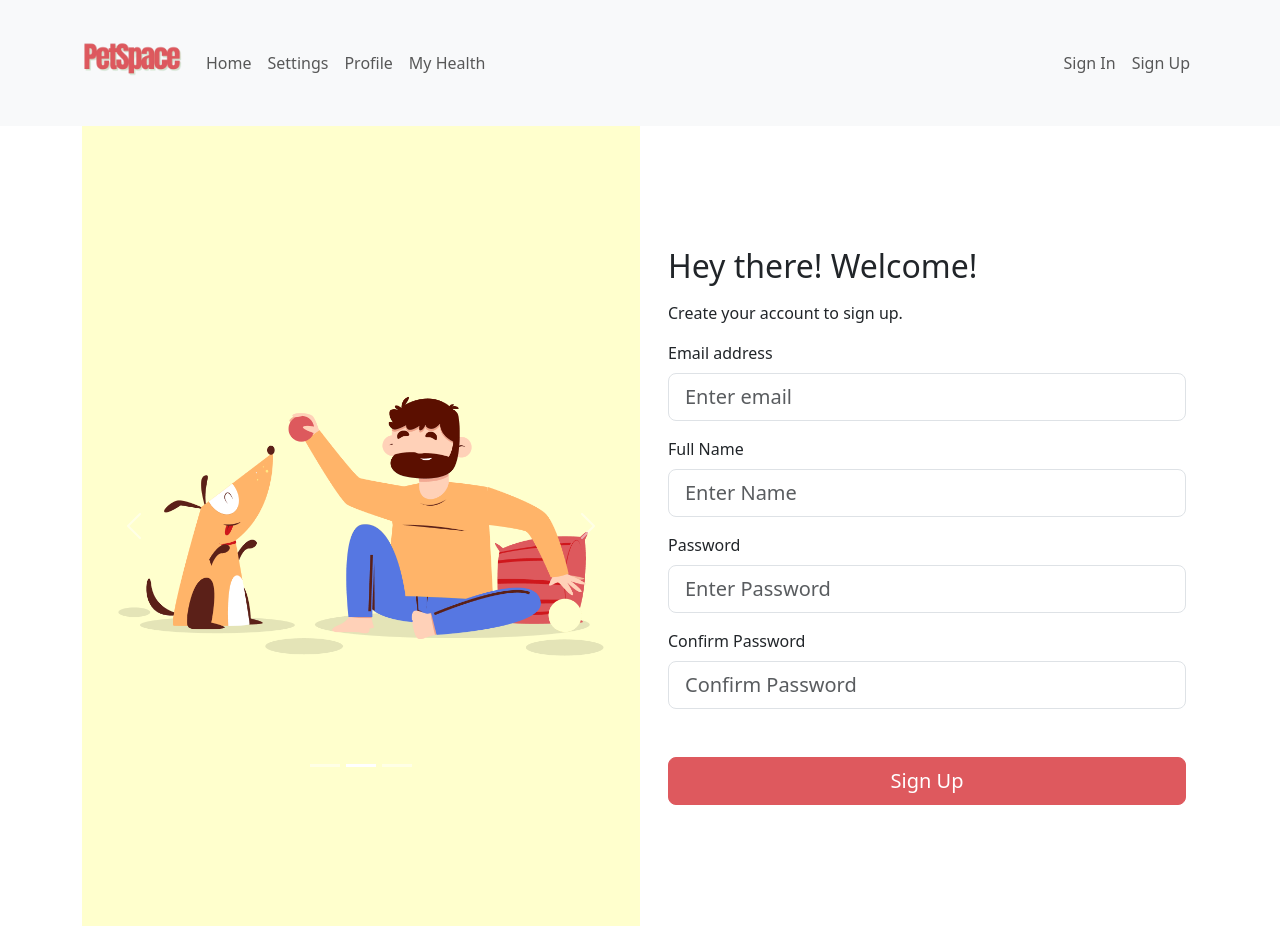
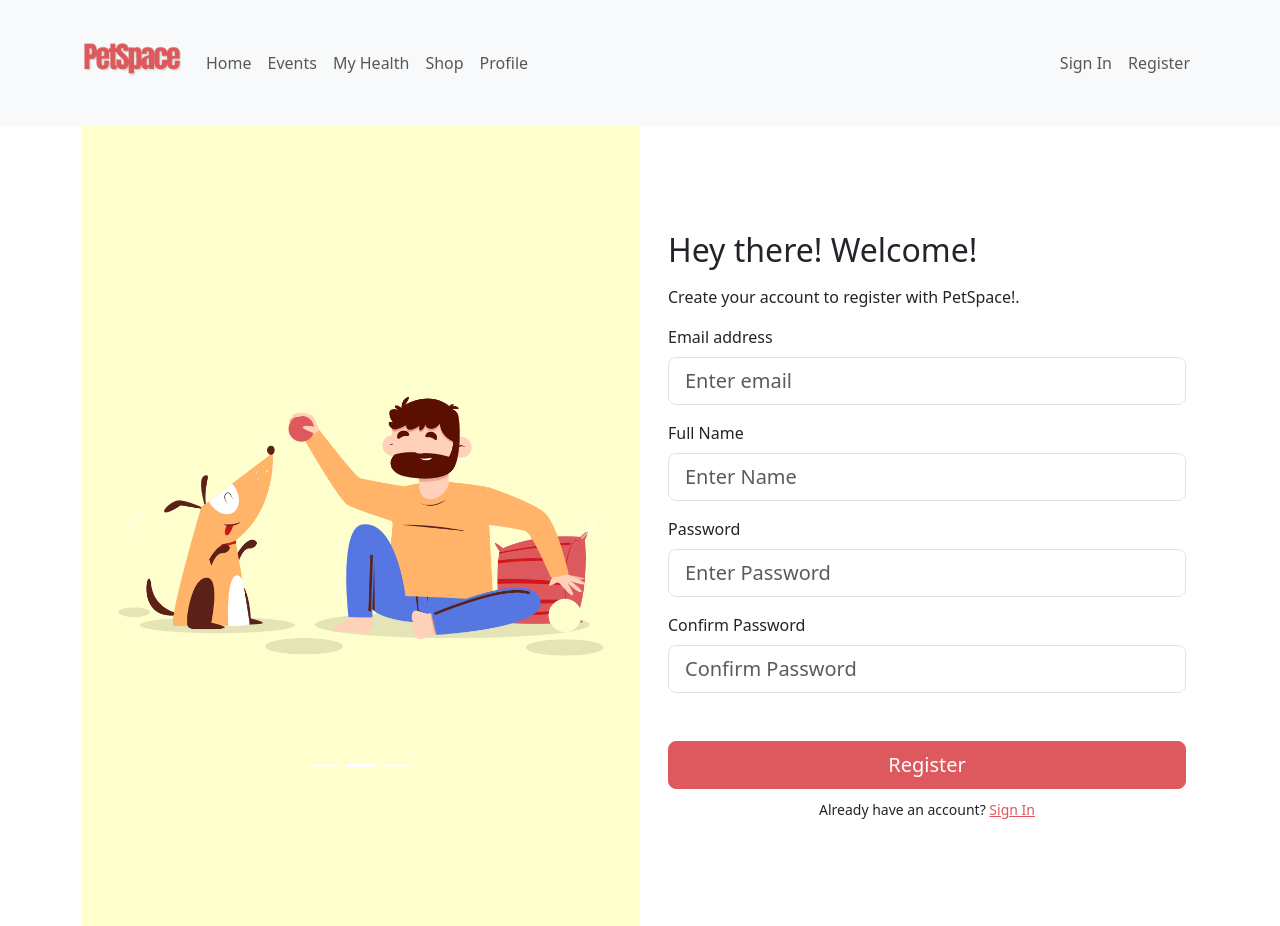
Before and after one commit to SteveSoares0612/petspace-webapp, a React (Create React App) app: page /signup in a window 1280 px wide. Built offline with nearby package versions, Linux system fonts and the light colour scheme.

Commit message:
Changes Pre Database update

```diff
--- a/src/App.js
+++ b/src/App.js
@@ -5,7 +5,7 @@ import { BrowserRouter as Router, Route, Routes } from 'react-router-dom';
 import { Container, Row, Col } from 'react-bootstrap';
 import AppNavbar from './layout/Navbar';
 import Home from './pages/Home';
-import Settings from './pages/Settings';
+import Events from './pages/Events';
 import Profile from './pages/Profile';
 import Health from './pages/Health';
 import SignIn from './pages/signin/Signin';
@@ -21,7 +21,7 @@ const AppRoutes = () => {
         <Col md={12}>
           <Routes>
             <Route path="/" element={isAuthenticated ? <Home /> : <SignIn />} />
-            <Route path="/settings" element={isAuthenticated ? <Settings /> : <SignIn />} />
+            <Route path="/events" element={isAuthenticated ? <Events /> : <SignIn />} />
             <Route path="/profile" element={isAuthenticated ? <Profile /> : <SignIn />} />
             <Route path="/health" element={isAuthenticated ? <Health /> : <SignIn />} />
             <Route path="/signin" element={<SignIn />} />
--- a/src/layout/Navbar.js
+++ b/src/layout/Navbar.js
@@ -30,9 +30,10 @@ function AppNavbar() {
         <Navbar.Collapse id="basic-navbar-nav">
           <Nav className="me-auto"> {/* Align main links to the left */}
             <Nav.Link as={Link} to="/">Home</Nav.Link>
-            <Nav.Link as={Link} to="/settings">Settings</Nav.Link>
+            <Nav.Link as={Link} to="/events">Events</Nav.Link>
+            <Nav.Link as={Link} to="/health">My Health</Nav.Link>
+            <Nav.Link as={Link} to="/profile">Shop</Nav.Link>
             <Nav.Link as={Link} to="/profile">Profile</Nav.Link>
-            <Nav.Link as={Link} to="/health">My Health</Nav.Link>
           </Nav>
 
           {/* Authentication Links on the right */}
@@ -42,7 +43,7 @@ function AppNavbar() {
             ) : (
               <>
                 <Nav.Link as={Link} to="/signin">Sign In</Nav.Link>
-                <Nav.Link as={Link} to="/signup">Sign Up</Nav.Link>
+                <Nav.Link as={Link} to="/signup">Register</Nav.Link>
               </>
             )}
           </Nav>
--- /dev/null
+++ b/src/pages/Events.js
@@ -0,0 +1,26 @@
+// src/components/Settings.js
+import React from 'react';
+import { Container, Row, Col, Card, Button } from "react-bootstrap";
+import { FaChevronRight, FaSearchLocation } from "react-icons/fa";
+
+
+function Events() {
+  return <>
+  <Container className="mt-3 ms-0">
+        <Row>
+          <Col className="d-flex justify-content-between align-items-center">
+            <h2>Events</h2>
+            <a
+              href=""
+              className="d-flex align-items-center link-dark link-underline-opacity-0"
+            >
+              <span className="">see all</span>
+              <FaChevronRight className="ms-1" />
+            </a>
+          </Col>
+        </Row>
+      </Container>
+  </>
+}
+
+export default Events;
--- a/src/pages/Home.js
+++ b/src/pages/Home.js
@@ -1,7 +1,7 @@
 // src/components/Home.js
 import React from "react";
 import { Container, Row, Col, Card, Button } from "react-bootstrap";
-import { FaChevronRight, FaSearchLocation } from "react-icons/fa"; // Import the right chevron icon
+import { FaChevronRight, FaSearchLocation } from "react-icons/fa";
 
 import dog1 from "../assets/images/dog1.jpg";
 import dog2 from "../assets/images/dog2.jpg";
--- a/src/pages/SignUp.js
+++ b/src/pages/SignUp.js
@@ -1,12 +1,20 @@
 import React, { useState } from "react";
-import { Container, Button, Row, Col, Carousel, Form, Alert } from 'react-bootstrap';
-import { useNavigate } from 'react-router-dom';
-import { useAuth } from '../context/AuthContext'; // Assuming you have a useAuth hook for signing up
+import {
+  Container,
+  Button,
+  Row,
+  Col,
+  Carousel,
+  Form,
+  Alert,
+} from "react-bootstrap";
+import { useNavigate } from "react-router-dom";
+import { useAuth } from "../context/AuthContext"; // Assuming you have a useAuth hook for signing up
 
 import image1 from "../assets/images/CarouselImage1.png";
 import image2 from "../assets/images/CarouselImage2.png";
 import image3 from "../assets/images/CarouselImage3.png";
-import './signin/signIn.css';
+import "./signin/signIn.css";
 
 const SignUp = () => {
   const [email, setEmail] = useState("");
@@ -16,13 +24,18 @@ const SignUp = () => {
   const [error, setError] = useState("");
   const [loading, setLoading] = useState(false); // Loading state for button
   const navigate = useNavigate();
-  const { signUp } = useAuth(); // Assume signUp comes from useAuth
+  const { signUp, authError } = useAuth(); // Assume signUp comes from useAuth
 
   const handleSignUp = async (e) => {
     e.preventDefault();
     setError("");
 
-    const specialCharacterRegex = /[!@#$%^&*(),.?":{}|<>]/;
+    const specialCharacterRegex =
+      /^(?=.*[!@#$%^&*(),.?{}|<>])(?=.*[^":])[\s\S]{8,}$/;
+
+    if (authError) {
+      setError(authError);
+    }
 
     // Basic validation
     if (!email) {
@@ -42,20 +55,27 @@ const SignUp = () => {
       return;
     }
     if (!specialCharacterRegex.test(password)) {
-      setError("Password must contain at least one special character.");
+      setError(
+        "Password must contain at least one special character. (eg: #,@,$,!)"
+      );
       return;
     }
 
     // Call the sign-up API function (placeholder)
     try {
-      setLoading(true);
-      // await signUp(name, email, password); // Assume this is your signup logic
-      // navigate('/'); // Redirect to home page after sign-up
-      console.log("SIGNED UP")
+      const success = await signUp(name, email, password); // Call the login function
+
+      // Use the success value to determine navigation
+      if (success) {
+        console.log("Registration successful, navigating to home");
+        navigate("/"); // Redirect to home page
+      } else {
+        console.log("Registration failed, not navigating");
+      }
     } catch (error) {
-      setError("Failed to sign up. Please try again.");
+      console.error("Registration failed: ", error);
     } finally {
-      setLoading(false);
+      setLoading(false); // Reset loading state
     }
   };
 
@@ -69,25 +89,13 @@ const SignUp = () => {
         >
           <Carousel fade="true">
             <Carousel.Item>
-              <img
-                className="d-block w-100"
-                src={image1}
-                alt="First slide"
-              />
+              <img className="d-block w-100" src={image1} alt="First slide" />
             </Carousel.Item>
             <Carousel.Item>
-              <img
-                className="d-block w-100"
-                src={image2}
-                alt="Second slide"
-              />
+              <img className="d-block w-100" src={image2} alt="Second slide" />
             </Carousel.Item>
             <Carousel.Item>
-              <img
-                className="d-block w-100"
-                src={image3}
-                alt="Third slide"
-              />
+              <img className="d-block w-100" src={image3} alt="Third slide" />
             </Carousel.Item>
           </Carousel>
         </Col>
@@ -98,15 +106,15 @@ const SignUp = () => {
           className="d-flex align-items-center justify-content-center bg-right"
         >
           <div className="w-100 ms-3">
-            <h2 className="text-start">Hey there! Welcome!
-            </h2>
-            <p className="text-start mt-3">
-             Create your account to sign up.
-            </p>
+            <h2 className="text-start">Hey there! Welcome!</h2>
+            <p className="text-start mt-3">Create your account to register with PetSpace!.</p>
 
             {/* Display error if any */}
-            {error && <p className="text-start mt-3 text-danger"><b>{error}</b></p>}
-
+            {error && (
+              <p className="text-start mt-3 text-danger">
+                <b>{error}</b>
+              </p>
+            )}
             <Form onSubmit={handleSignUp}>
               <Form.Group controlId="formBasicEmail" className="mt-3">
                 <Form.Label>Email address</Form.Label>
@@ -159,16 +167,23 @@ const SignUp = () => {
                   required
                 />
               </Form.Group>
-
-              <div className="d-grid gap-2">
+              <div className="d-grid">
                 <Button
                   size="lg"
                   className="w-100 mt-5 btn-color"
                   type="submit"
                   disabled={loading}
                 >
-                  {loading ? "Signing up..." : "Sign Up"}
+                  {loading ? "Signing up..." : "Register"}
                 </Button>
+              </div>
+              <div className="text-center mt-2">
+                <small>
+                  Already have an account?{" "}
+                  <a href="/signin" className="link-color">
+                    Sign In
+                  </a>
+                </small>
               </div>
             </Form>
           </div>
--- a/src/pages/signin/Signin.js
+++ b/src/pages/signin/Signin.js
@@ -37,7 +37,6 @@ const SignIn = () => {
     }
   };
 
-
   return (
     <Container className="vh-100 bg-dark">
       <Row className="h-100">
@@ -46,21 +45,22 @@ const SignIn = () => {
           md={6}
           className="d-none d-md-flex align-items-center justify-content-center bg-left"
         >
-          <Carousel fade="true">
+          <Carousel fade="" variant="dark">
             <Carousel.Item>
               <img
                 className="d-block w-100"
                 src={image1} // Replace with your image source
                 alt="First slide"
               />
+              <Carousel.Caption className="mt-5 text-dark text-center">
+                <b>Track. Connect. Share.</b>
+                <p>
+                  Easily discover, book, and sign up for pet services or fun
+                  events with just a few clicks.
+                </p>
+              </Carousel.Caption>
               {/* <p className="mt-0 txt-color text-center">
-                Lorem ipsum dolor sit amet, consectetur adipiscing elit, sed do
-                eiusmod tempor incididunt ut labore et dolore magna aliqua. Ut
-                enim ad minim veniam, quis nostrud exercitation ullamco laboris
-                nisi ut aliquip ex ea commodo consequat. Duis aute irure dolor
-                in reprehenderit in voluptate velit esse cillum dolore eu fugiat
-                nulla pariatur. Excepteur sint occaecat cupidatat non proident,
-                sunt in culpa qui officia deserunt mollit anim id est laborum.
+                Track. Connect. Share.
               </p> */}
             </Carousel.Item>
             <Carousel.Item>
@@ -69,15 +69,13 @@ const SignIn = () => {
                 src={image2} // Replace with your image source
                 alt="Second slide"
               />
-              {/* <p className="mt-0 txt-color text-center">
-                Lorem ipsum dolor sit amet, consectetur adipiscing elit, sed do
-                eiusmod tempor incididunt ut labore et dolore magna aliqua. Ut
-                enim ad minim veniam, quis nostrud exercitation ullamco laboris
-                nisi ut aliquip ex ea commodo consequat. Duis aute irure dolor
-                in reprehenderit in voluptate velit esse cillum dolore eu fugiat
-                nulla pariatur. Excepteur sint occaecat cupidatat non proident,
-                sunt in culpa qui officia deserunt mollit anim id est laborum.
-              </p> */}
+              <Carousel.Caption className="mt-5 text-dark text-center">
+                <b>Manage All Your Pet’s Healthcare in One Place</b>
+                <p>
+                  Track your pet's health, schedule vet appointments, and store
+                  all medical records in one convenient location.
+                </p>
+              </Carousel.Caption>
             </Carousel.Item>
             <Carousel.Item>
               <img
@@ -85,15 +83,14 @@ const SignIn = () => {
                 src={image3} // Replace with your image source
                 alt="Third slide"
               />
-              {/* <p className="mt-0 txt-color text-center">
-                Lorem ipsum dolor sit amet, consectetur adipiscing elit, sed do
-                eiusmod tempor incididunt ut labore et dolore magna aliqua. Ut
-                enim ad minim veniam, quis nostrud exercitation ullamco laboris
-                nisi ut aliquip ex ea commodo consequat. Duis aute irure dolor
-                in reprehenderit in voluptate velit esse cillum dolore eu fugiat
-                nulla pariatur. Excepteur sint occaecat cupidatat non proident,
-                sunt in culpa qui officia deserunt mollit anim id est laborum.
-              </p> */}
+
+              <Carousel.Caption className="mt-5 text-dark text-center">
+                <b>Explore and Book Pet Services & Events Instantly</b>
+                <p>
+                  Easily discover, book, and sign up for pet services or fun
+                  events with just a few clicks.
+                </p>
+              </Carousel.Caption>
             </Carousel.Item>
           </Carousel>
         </Col>
@@ -107,9 +104,12 @@ const SignIn = () => {
             <h2 className="text-start">Hey! Welcome Back!</h2>
             <p className="text-start mt-3">
               Please Enter Username and password to sign in!
-              username@example.com | password
             </p>
-            {authError && <p className="text-start mt-3 text-danger"><b>{authError}</b></p>}
+            {authError && (
+              <p className="text-start mt-3 text-danger">
+                <b>{authError}</b>
+              </p>
+            )}
             <Form onSubmit={handleSubmit}>
               <Form.Group controlId="formBasicEmail" className="mt-3">
                 <Form.Label>Email address</Form.Label>
@@ -136,7 +136,7 @@ const SignIn = () => {
                   required
                 />
               </Form.Group>
-              <div className="d-grid gap-2">
+              {/* <div className="d-grid gap-2">
                 <Button
                   size="lg"
                   className="w-100 mt-5 btn-color"
@@ -144,6 +144,25 @@ const SignIn = () => {
                 >
                   {loading ? "Signing in..." : "Sign In"}
                 </Button>
+              </div> */}
+              <div className="d-grid">
+                <Button
+                  size="lg"
+                  className="w-100 mt-5 btn-color"
+                  type="submit"
+                  onClick={handleSubmit}
+                  disabled={loading}
+                >
+                  {loading ? "Signing in..." : "Sign In"}
+                </Button>
+              </div>
+              <div className="text-center mt-2">
+                <small>
+                  Don't have an account?{" "}
+                  <a href="/signup" className="link-color">
+                    Register
+                  </a>
+                </small>
               </div>
             </Form>
           </div>
--- a/src/pages/signin/signIn.css
+++ b/src/pages/signin/signIn.css
@@ -49,3 +49,7 @@
 .txt-muted{
   color: #8b8b8b;
 }
+
+.link-color{
+  color: #DE595E !important;
+}
```
Also changed, not shown: src/context/AuthContext.js (+23 -14 lines), src/pages/Settings.js (deleted, +0 -8 lines).
